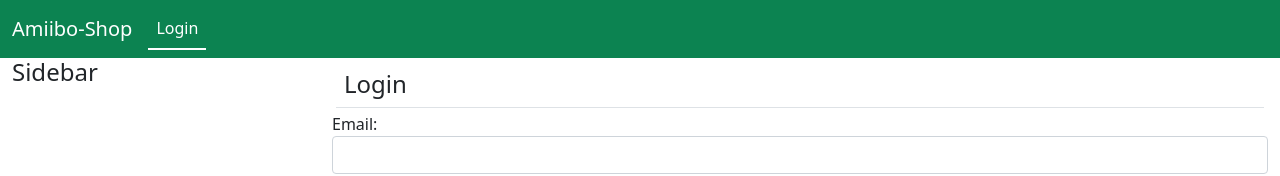
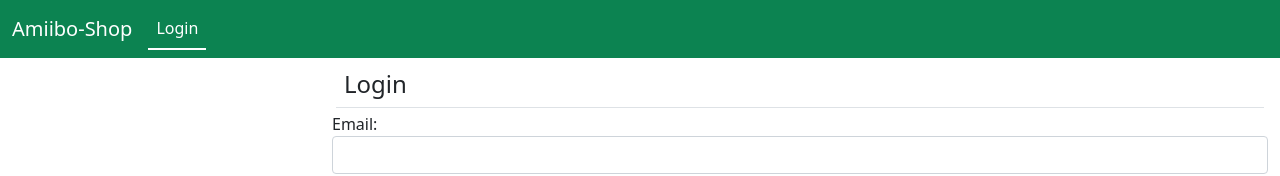
Before and after one commit to pablo-quezada/amiibo-app, a React (Create React App) app: page / in a window 1280 px wide. Shown: the top 176 px of the page. Built offline with nearby package versions, Linux system fonts and the light colour scheme.

Commit message:
Add SideBar to className size style

```diff
--- a/src/App.jsx
+++ b/src/App.jsx
@@ -27,8 +27,10 @@ export default class App extends Component
                     <div className="container-fluid">
                         <div className="row">
                             <div className="col-lg-3">
-                                <SideBar></SideBar>
+                                {this.state.isLoggedIn? <SideBar></SideBar> :""}
+
                             </div>
+
                             <div className="col-lg-9">
                             <Switch>
                                 <Route path="/" exact render={(props) => <Login {...props}
```
